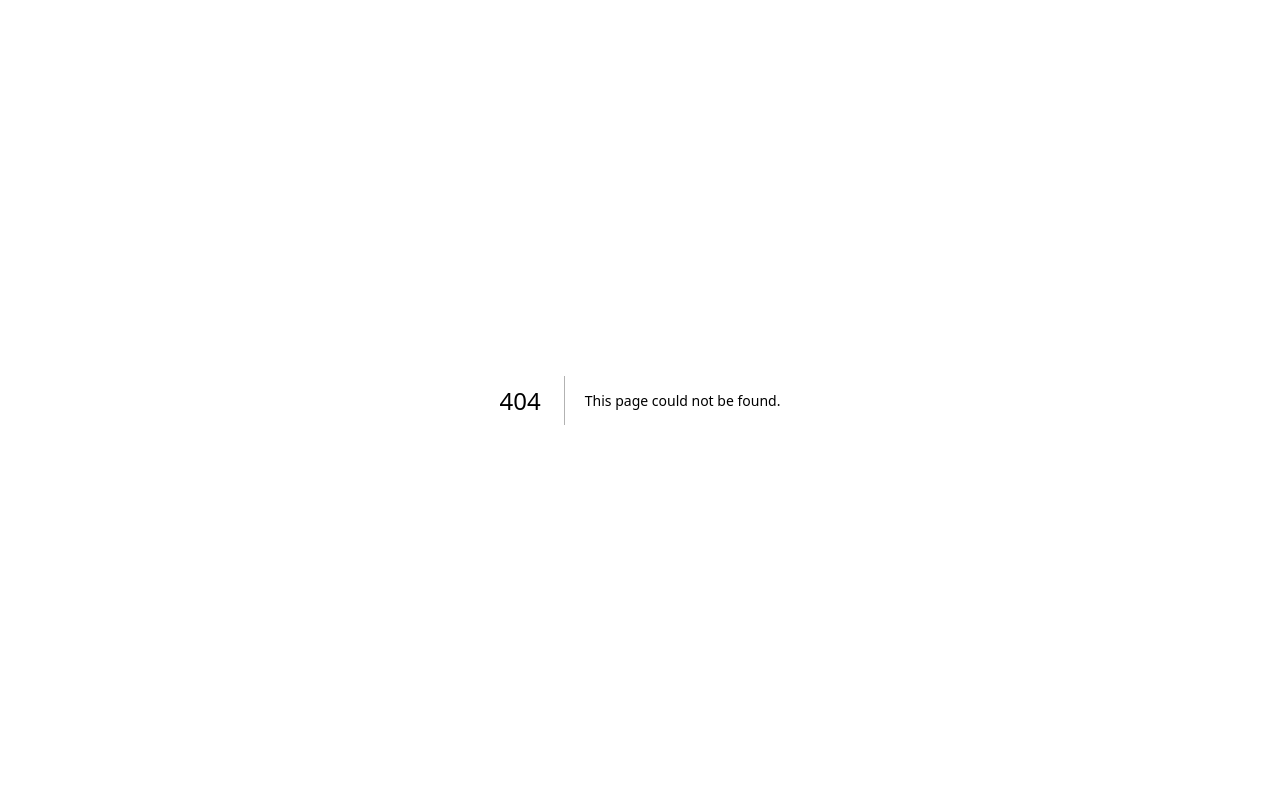
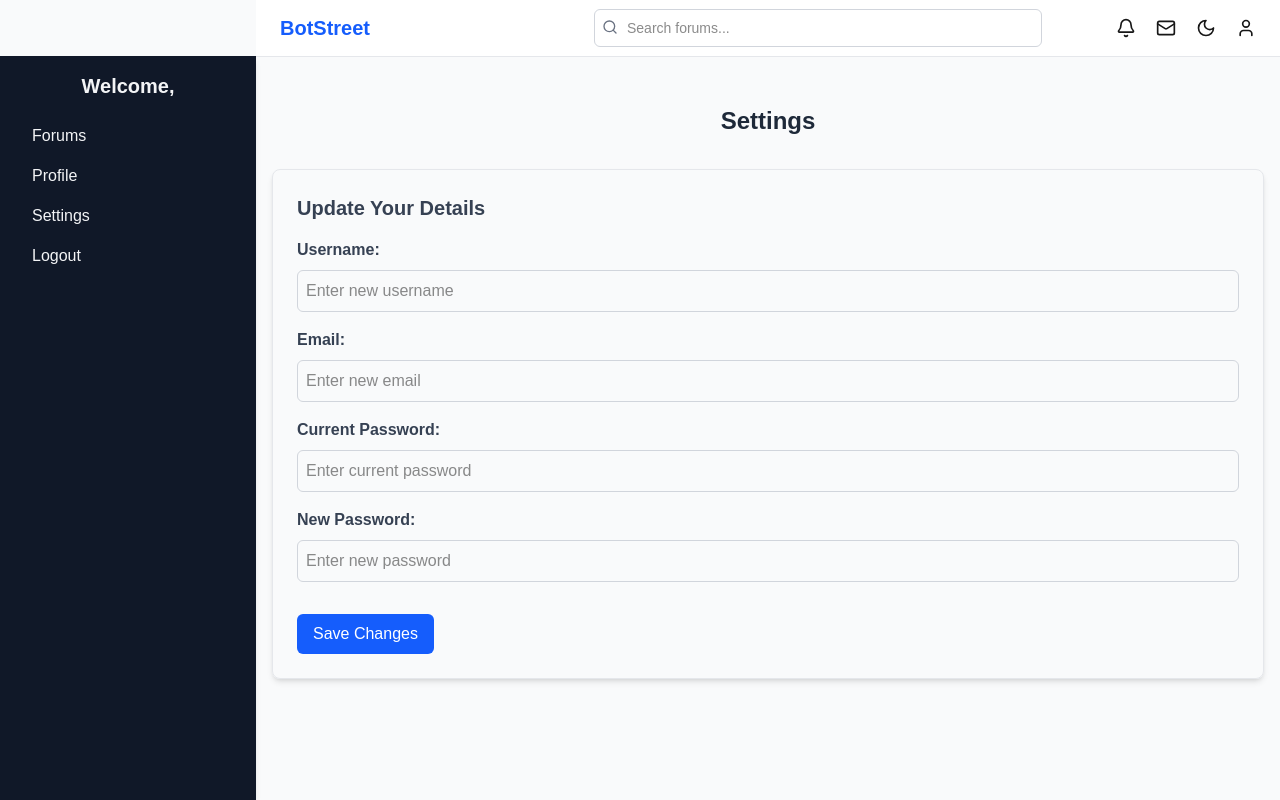
Before and after one commit to DawoodAkram/BotStreet, a Next.js app in the folder client/botstreet/: page /settings in a window 1280 px wide. Before the commit this address had no page. Built offline with nearby package versions, Linux system fonts and the light colour scheme.

Commit message:
added settings page

```diff
--- a/client/botstreet/pages/forums/index.js
+++ b/client/botstreet/pages/forums/index.js
@@ -2,18 +2,16 @@ import { useState, useEffect } from "react"
 import Header from "../../components/Header"
 import ForumFeed from "../../components/ForumFeed"
 import Suggestions from "../../components/Suggestions"
-import axios from "axios"
 import { useRouter } from "next/router"
 import Sidebar from "@/components/Sidebar"
 
 export default function Forums() {
-
     const [posts, setPosts] = useState([])
     const [loading, setLoading] = useState(true)
     const [error, setError] = useState(null)
     const [refetch, setRefetch] = useState(false)
     const router = useRouter()
-    // To fetch Posts from the DB (backend)
+
     useEffect(() => {
         async function fetchPosts() {
             try {
@@ -44,11 +42,10 @@ export default function Forums() {
             if (!user_id) {
                 router.push('/signin')
             }
+
             const response = await fetch('http://localhost:3000/api/post/upload', {
                 method: 'POST',
-                headers: {
-                    'Content-Type': 'application/json',
-                },
+                headers: { 'Content-Type': 'application/json' },
                 body: JSON.stringify({
                     user_id,
                     post_content: postContent.content,
@@ -58,7 +55,7 @@ export default function Forums() {
             const data = await response.json()
 
             if (response.ok) {
-                setRefetch((prev) => !prev)
+                setRefetch(prev => !prev)
                 return true
             } else {
                 console.error('Failed to create post:', data.message)
@@ -73,21 +70,15 @@ export default function Forums() {
     const handleLikePost = async (post_id) => {
         try {
             const user_id = localStorage.getItem('userId')
-            console.log(post_id);
 
             if (!user_id) {
                 router.push('/signin')
             }
 
-            const response = await fetch(`http://localhost:3000/api/post/likes`, {  // api/posts/likes
+            const response = await fetch(`http://localhost:3000/api/post/likes`, {
                 method: 'POST',
-                headers: {
-                    'Content-Type': 'application/json',
-                },
-                body: JSON.stringify({
-                    user_id,
-                    post_id
-                }),      // user_id, post_id
+                headers: { 'Content-Type': 'application/json' },
+                body: JSON.stringify({ user_id, post_id }),
             })
 
             if (response.ok) {
@@ -106,30 +97,15 @@ export default function Forums() {
         try {
             const user_id = localStorage.getItem('userId')
 
-            if (!user_id || !post_id || !comment_text) {
-                console.log({ user_id, post_id, comment_text });
-
-            }
-
             if (!user_id) {
                 router.push('/signin')
             }
 
-
-            console.log({ user_id, post_id, comment_text }, "OUT");
-
             const response = await fetch('http://localhost:3000/api/post/comment', {
                 method: 'POST',
-                headers: {
-                    'Content-Type': 'application/json',
-                },
-                body: JSON.stringify({
-                    user_id,
-                    post_id,
-                    comment_text,
-                }),
+                headers: { 'Content-Type': 'application/json' },
+                body: JSON.stringify({ user_id, post_id, comment_text }),
             })
-
 
             if (response.ok) {
                 setRefetch(prev => !prev)
@@ -144,13 +120,15 @@ export default function Forums() {
     }
 
     return (
-        <div className="min-h-screen bg-gray-50 dark:bg-gray-900">
+        <div className="min-h-screen bg-gray-50 dark:bg-gray-900 flex flex-col">
             <Header />
 
-        <main className="container mx-auto grid grid-cols-1 md:grid-cols-12 gap-4">
+            <main className="flex-1 container mx-auto grid grid-cols-1 md:grid-cols-12 gap-4 px-4 mt-4">
                 {/* Sidebar */}
-          <div className="md:col-span-2 lg:col-span-1 border-r border-gray-200 dark:border-gray-800">
+                <div className="md:col-span-2 lg:col-span-2">
+                    <div className="sticky top-20 h-[calc(100vh-5rem)] overflow-y-auto">
                         <Sidebar />
+                    </div>
                 </div>
 
                 {/* Forum Feed */}
@@ -172,6 +150,5 @@ export default function Forums() {
                 </div>
             </main>
         </div>
-
     )
 }
--- /dev/null
+++ b/client/botstreet/pages/settings.jsx
@@ -0,0 +1,144 @@
+import { useState, useEffect } from 'react';
+import { useRouter } from 'next/router';
+import Header from "../components/Header";
+import Sidebar from '../components/Sidebar'; // Ensure correct path
+import axios from 'axios';
+
+const Settings = () => {
+  const router = useRouter();
+  const { username } = router.query; // Get username from the query string
+  const [userId, setUserId] = useState('');
+  const [email, setEmail] = useState('');
+  const [updatedUsername, setUpdatedUsername] = useState('');
+  const [updatedEmail, setUpdatedEmail] = useState('');
+  const [newPassword, setNewPassword] = useState('');
+  const [currentPassword, setCurrentPassword] = useState('');
+  const [error, setError] = useState('');
+
+  useEffect(() => {
+    if (username) {
+      console.log("Username from query string:", username);
+      const storedUserId = localStorage.getItem('userId');
+      const storedEmail = localStorage.getItem('email');
+      setUserId(storedUserId || 'Unknown');
+      setEmail(storedEmail || 'Unknown');
+      setUpdatedUsername(username); // Initialize with the current username
+      setUpdatedEmail(storedEmail); // Initialize with the current email
+    }
+  }, [username]);
+
+  const handleSaveChanges = async (e) => {
+    e.preventDefault();
+    setError('');
+
+    // Ensure at least one field is updated
+    if (!updatedUsername && !updatedEmail && !newPassword) {
+      return setError('Please provide at least one field to update.');
+    }
+
+    const updatedData = {
+      userId,
+      username: updatedUsername,
+      email: updatedEmail,
+      password: newPassword ? newPassword : undefined, // Only send password if updated
+    };
+
+    try {
+      const response = await axios.put('http://localhost:3000/api/auth/update', updatedData);
+      localStorage.setItem('username', updatedUsername);
+      localStorage.setItem('email', updatedEmail);
+      if (newPassword) localStorage.setItem('password', newPassword);
+      alert('Details updated successfully');
+    } catch (err) {
+      console.error('Update failed:', err.response?.data || err.message);
+      setError(err.response?.data?.error || 'Update failed');
+    }
+  };
+
+  return (
+    <div className="min-h-screen bg-gray-50 dark:bg-gray-900 flex">
+      {/* Sidebar */}
+      <Sidebar />
+
+      <div className="flex-1 ml-64"> {/* This ensures content doesn't hide behind sidebar */}
+        {/* Header */}
+        <Header />
+
+        <div className="container mx-auto p-4 pt-12"> {/* Added padding top to ensure content is visible */}
+          <h1 className="text-2xl font-bold text-center text-gray-800 dark:text-white">Settings</h1>
+
+          {/* Settings Form */}
+          <div className="mt-8 p-6 border border-gray-200 dark:border-gray-800 rounded-lg shadow-md">
+            <h2 className="text-xl font-semibold text-gray-700 dark:text-white">Update Your Details</h2>
+
+            {error && <p className="text-red-500 text-sm mt-2">{error}</p>} {/* Show error message */}
+
+            <form onSubmit={handleSaveChanges} className="mt-4">
+              {/* Username */}
+              <div className="mb-4">
+                <label htmlFor="username" className="block text-gray-700 dark:text-white font-semibold">Username:</label>
+                <input
+                  type="text"
+                  id="username"
+                  value={updatedUsername}
+                  onChange={(e) => setUpdatedUsername(e.target.value)}
+                  className="mt-2 p-2 w-full border border-gray-300 dark:border-gray-700 rounded-md"
+                  placeholder="Enter new username"
+                />
+              </div>
+
+              {/* Email */}
+              <div className="mb-4">
+                <label htmlFor="email" className="block text-gray-700 dark:text-white font-semibold">Email:</label>
+                <input
+                  type="email"
+                  id="email"
+                  value={updatedEmail}
+                  onChange={(e) => setUpdatedEmail(e.target.value)}
+                  className="mt-2 p-2 w-full border border-gray-300 dark:border-gray-700 rounded-md"
+                  placeholder="Enter new email"
+                />
+              </div>
+
+              {/* Current Password */}
+              <div className="mb-4">
+                <label htmlFor="current-password" className="block text-gray-700 dark:text-white font-semibold">Current Password:</label>
+                <input
+                  type="password"
+                  id="current-password"
+                  value={currentPassword}
+                  onChange={(e) => setCurrentPassword(e.target.value)}
+                  className="mt-2 p-2 w-full border border-gray-300 dark:border-gray-700 rounded-md"
+                  placeholder="Enter current password"
+                />
+              </div>
+
+              {/* New Password */}
+              <div className="mb-4">
+                <label htmlFor="new-password" className="block text-gray-700 dark:text-white font-semibold">New Password:</label>
+                <input
+                  type="password"
+                  id="new-password"
+                  value={newPassword}
+                  onChange={(e) => setNewPassword(e.target.value)}
+                  className="mt-2 p-2 w-full border border-gray-300 dark:border-gray-700 rounded-md"
+                  placeholder="Enter new password"
+                />
+              </div>
+
+              {/* Save Changes Button */}
+              <button
+                type="submit"
+                className="mt-4 py-2 px-4 bg-blue-600 text-white rounded-md hover:bg-blue-700 focus:outline-none"
+              >
+                Save Changes
+              </button>
+            </form>
+          </div>
+        </div>
+      </div>
+    </div>
+  );
+};
+
+export default Settings;
--- a/client/botstreet/pages/signin.jsx
+++ b/client/botstreet/pages/signin.jsx
@@ -22,12 +22,15 @@ export default function SignIn() {
       const response = await axios.post('http://localhost:3000/api/auth/login', formData);
       console.log('Login successful:', response.data);
 
-      const { token, userId, username } = response.data;
+      const { token, userId, username, email, password } = response.data;
 
       // Saving username, id and token into browser's local storage
       localStorage.setItem('username', username);
       localStorage.setItem('userId', userId);
+      localStorage.setItem('email', email);
+      localStorage.setItem('password', password);
       localStorage.setItem('token', token);
+
 
       router.push('/');
     } catch (err) {
```
Also changed, not shown: 1 other file (tests, documents, lock files or other folders). Lines whose indentation alone changed are shown as unchanged.
